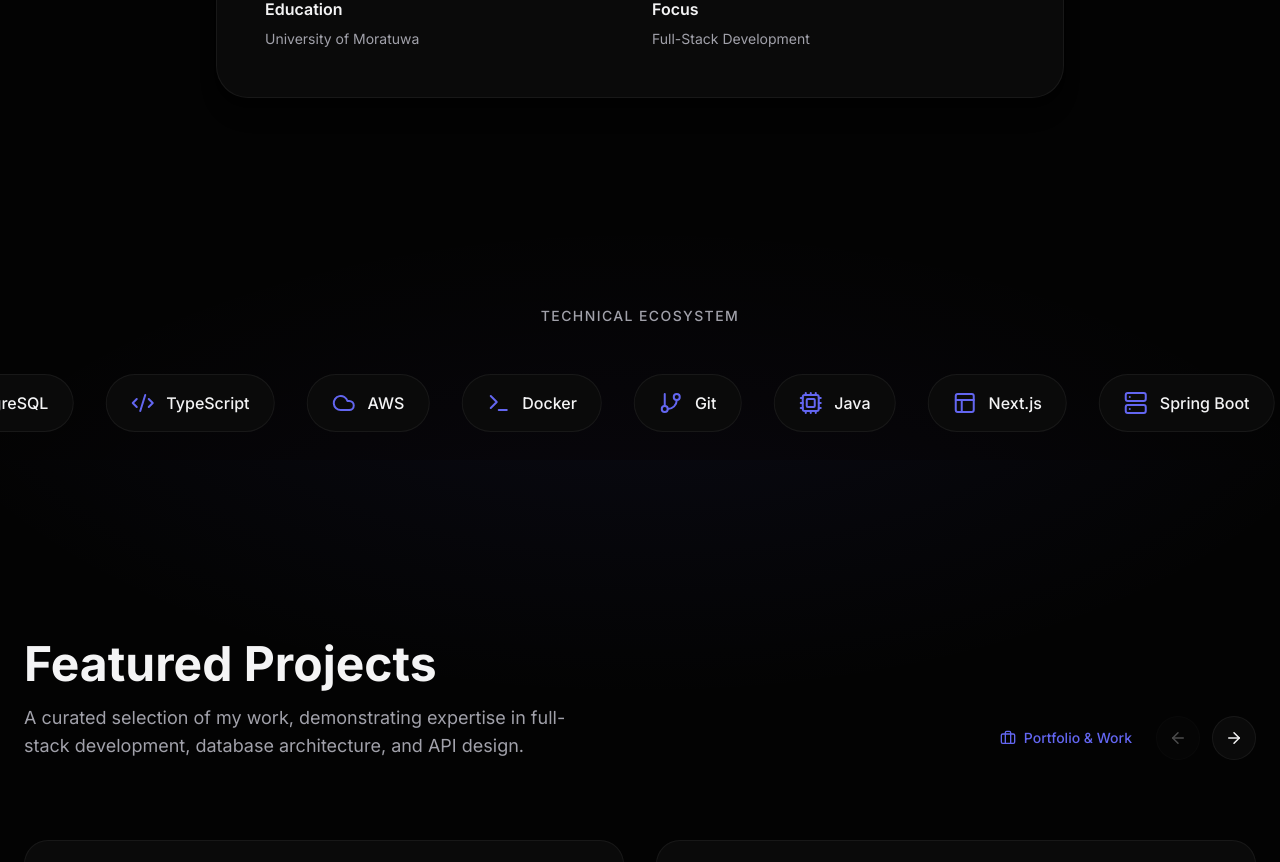
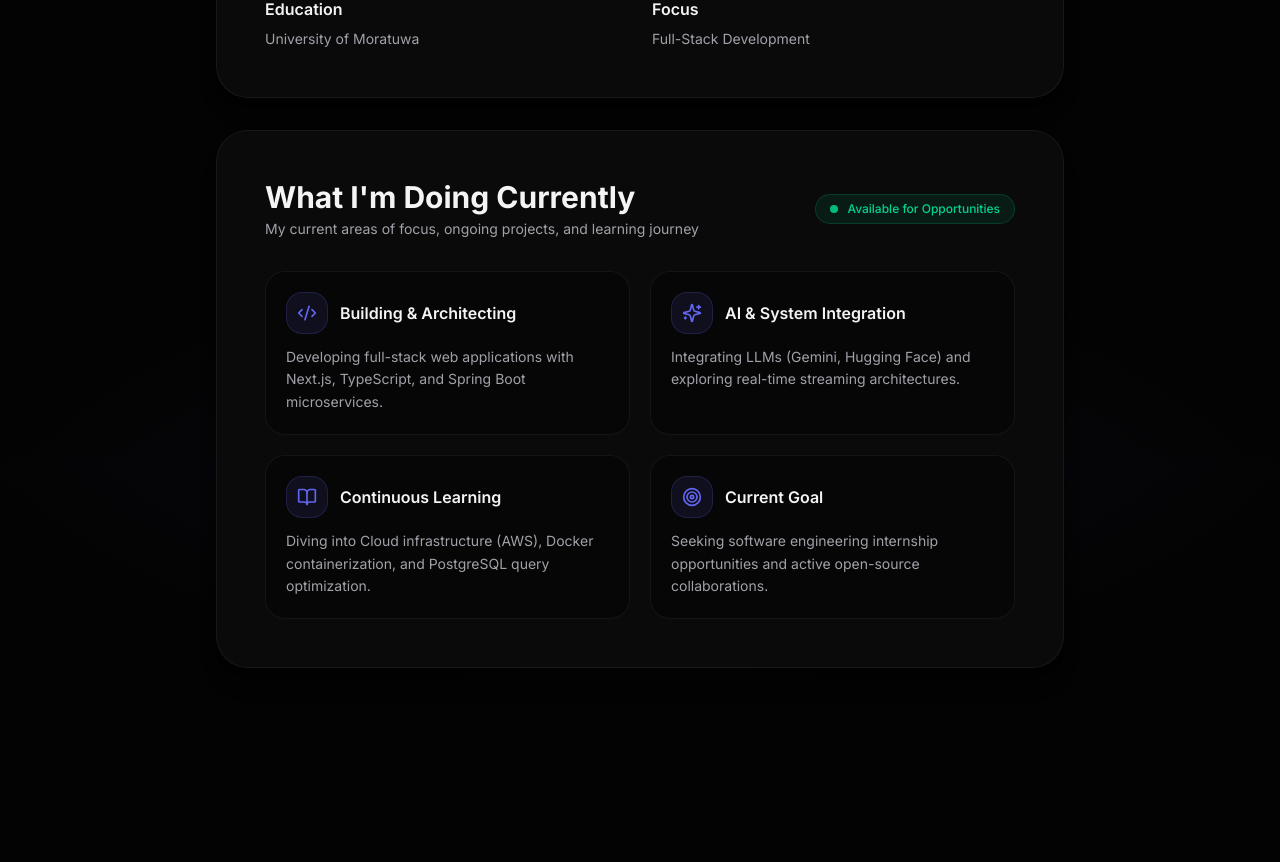
Before and after one commit to KasunBandara921/portfolio, a Next.js app: page / in a window 1280 px wide. Shown: the part 1940-2802 px from the top of the page. Built offline with nearby package versions, Linux system fonts and the light colour scheme.

Commit message:
Add 'What I'm Doing Currently' section under About Me

```diff
--- a/src/components/About.tsx
+++ b/src/components/About.tsx
@@ -1,10 +1,22 @@
 "use client";
 
 import { motion } from "framer-motion";
+import { Code2, Sparkles, BookOpen, Target } from "lucide-react";
+import portfolioData from "@/data/portfolio.json";
+
+const iconMap: Record<string, React.ReactNode> = {
+  Code2: <Code2 size={20} />,
+  Sparkles: <Sparkles size={20} />,
+  BookOpen: <BookOpen size={20} />,
+  Target: <Target size={20} />,
+};
 
 export default function About() {
+  const currentlyItems = portfolioData.currently || [];
+
   return (
-    <section id="about" className="py-32 px-6 max-w-4xl mx-auto">
+    <section id="about" className="py-24 md:py-32 px-6 max-w-4xl mx-auto space-y-8">
+      {/* About Me Main Card */}
       <motion.div
         initial={{ opacity: 0, y: 20 }}
         whileInView={{ opacity: 1, y: 0 }}
@@ -35,6 +47,64 @@ export default function About() {
           </div>
         </div>
       </motion.div>
+
+      {/* What I'm Doing Currently Section */}
+      <motion.div
+        initial={{ opacity: 0, y: 20 }}
+        whileInView={{ opacity: 1, y: 0 }}
+        transition={{ duration: 0.8, delay: 0.1 }}
+        viewport={{ once: true }}
+        className="p-8 md:p-12 rounded-[32px] bg-[var(--color-card)] border border-[var(--color-card-border)] shadow-xl relative overflow-hidden"
+      >
+        {/* Header with Live Status Indicator */}
+        <div className="flex flex-col sm:flex-row sm:items-center justify-between gap-4 mb-8">
+          <div>
+            <h3 className="text-2xl md:text-3xl font-bold text-[var(--color-foreground)]">
+              What I&apos;m Doing Currently
+            </h3>
+            <p className="text-sm text-[var(--color-muted)] mt-1">
+              My current areas of focus, ongoing projects, and learning journey
+            </p>
+          </div>
+
+          {/* Live Pulse Badge */}
+          <div className="inline-flex items-center gap-2.5 px-3.5 py-1.5 rounded-full bg-emerald-500/10 border border-emerald-500/20 text-emerald-400 text-xs font-medium w-fit">
+            <span className="relative flex h-2 w-2">
+              <span className="animate-ping absolute inline-flex h-full w-full rounded-full bg-emerald-400 opacity-75"></span>
+              <span className="relative inline-flex rounded-full h-2 w-2 bg-emerald-500"></span>
+            </span>
+            <span>Available for Opportunities</span>
+          </div>
+        </div>
+
+        {/* Current Activities Grid */}
+        <div className="grid grid-cols-1 md:grid-cols-2 gap-5">
+          {currentlyItems.map((item, index) => (
+            <motion.div
+              key={index}
+              initial={{ opacity: 0, y: 15 }}
+              whileInView={{ opacity: 1, y: 0 }}
+              transition={{ duration: 0.5, delay: index * 0.1 }}
+              viewport={{ once: true }}
+              className="p-5 rounded-2xl bg-[var(--color-background)]/50 border border-[var(--color-card-border)] hover:border-[var(--color-primary)]/40 transition-all duration-300 group flex flex-col justify-between"
+            >
+              <div>
+                <div className="flex items-center gap-3 mb-3">
+                  <div className="p-2.5 rounded-xl bg-[var(--color-primary)]/10 text-[var(--color-primary)] border border-[var(--color-primary)]/20 group-hover:scale-105 transition-transform duration-300">
+                    {iconMap[item.icon] || <Code2 size={20} />}
+                  </div>
+                  <h4 className="font-semibold text-[var(--color-foreground)] text-base group-hover:text-[var(--color-primary)] transition-colors">
+                    {item.title}
+                  </h4>
+                </div>
+                <p className="text-sm text-[var(--color-muted)] leading-relaxed">
+                  {item.desc}
+                </p>
+              </div>
+            </motion.div>
+          ))}
+        </div>
+      </motion.div>
     </section>
   );
 }
--- a/src/data/portfolio.json
+++ b/src/data/portfolio.json
@@ -31,6 +31,28 @@
     {
       "name": "Java",
       "icon": "Cpu"
+    }
+  ],
+  "currently": [
+    {
+      "icon": "Code2",
+      "title": "Building & Architecting",
+      "desc": "Developing full-stack web applications with Next.js, TypeScript, and Spring Boot microservices."
+    },
+    {
+      "icon": "Sparkles",
+      "title": "AI & System Integration",
+      "desc": "Integrating LLMs (Gemini, Hugging Face) and exploring real-time streaming architectures."
+    },
+    {
+      "icon": "BookOpen",
+      "title": "Continuous Learning",
+      "desc": "Diving into Cloud infrastructure (AWS), Docker containerization, and PostgreSQL query optimization."
+    },
+    {
+      "icon": "Target",
+      "title": "Current Goal",
+      "desc": "Seeking software engineering internship opportunities and active open-source collaborations."
     }
   ],
   "projects": [
```
